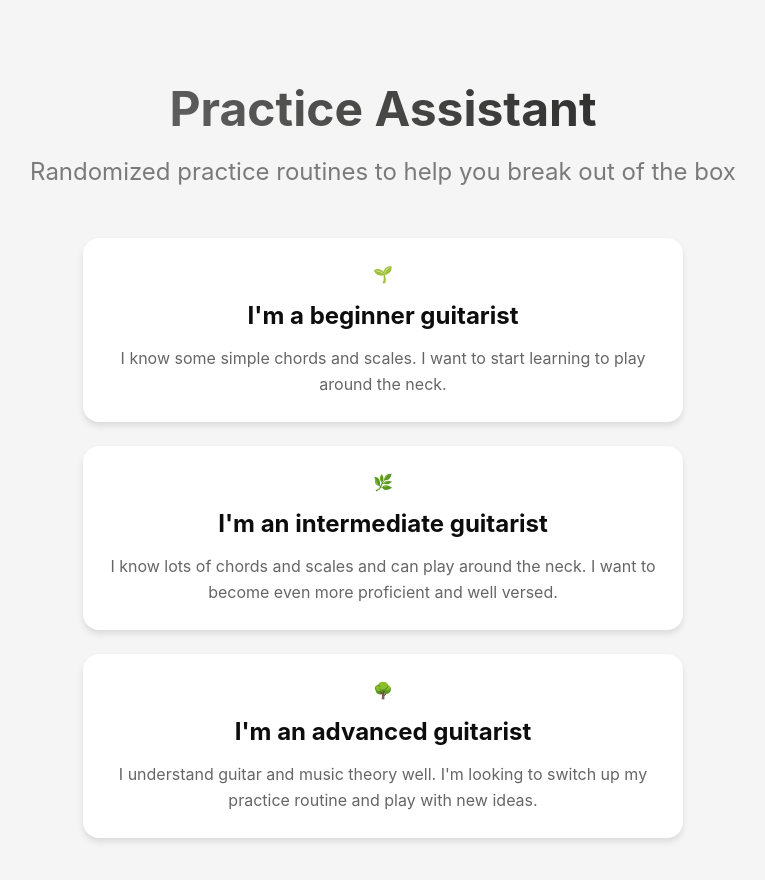
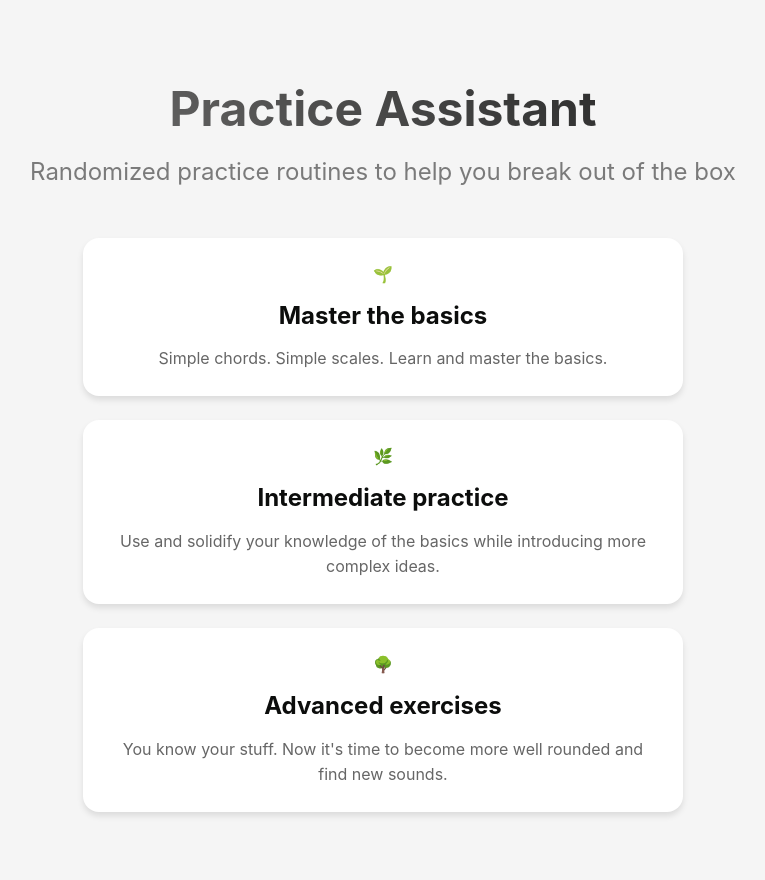
Before and after one commit to Nate-Kane/guitar-practice-helper, a React (Vite) app: page / in a window 1280 px wide. Shown: the top 880 px of the page, without its empty margins (257-1022 px from the left). Built offline with nearby package versions, Linux system fonts and the light colour scheme; no server answers.

Commit message:
copy & style updates

```diff
--- a/src/components/practices/SoloImprovisation/index.tsx
+++ b/src/components/practices/SoloImprovisation/index.tsx
@@ -105,7 +105,7 @@ const SoloImprovisation: FC<SoloImprovisationProps> = ({ skillLevel }) => {
             {skillLevel !== 'beginner' && currentExtension && (
                 <div className={`${styles.practiceDataContainer}`}>
                     <div className={`${styles.practiceInfo}`}>
-                        <h4>Try incorporating a {currentExtension.name}</h4>
+                        <h4>Try incorporating {currentExtension.name}'s</h4>
                         <p>{currentExtension.description}</p>
                     </div>
                     <button
--- a/src/pages/LandingPage.tsx
+++ b/src/pages/LandingPage.tsx
@@ -7,14 +7,15 @@ interface SkillCardProps {
   icon: string;
   level: string;
   onClick: () => void;
+  style?: CSSProperties;
 }
 
 interface LandingPageProps {
   onSkillSelect: (level: string) => void;
 }
 
-const SkillCard: FC<SkillCardProps> = ({ title, description, icon, onClick }) => (
-  <div className="card card-clickable" onClick={onClick}>
+const SkillCard: FC<SkillCardProps> = ({ title, description, icon, onClick, style }) => (
+  <div className="card card-clickable" onClick={onClick} style={style}>
     <div className="icon">{icon}</div>
     <h3>{title}</h3>
     <p>{description}</p>
@@ -31,20 +32,20 @@ const LandingPage: FC<LandingPageProps> = ({ onSkillSelect }) => {
 
   const skillLevels = [
     {
-      title: "I'm a beginner guitarist",
-      description: 'I know some simple chords and scales. I want to start learning to play around the neck.',
+      title: "Master the basics",
+      description: "Simple chords. Simple scales. Learn and master the basics.",
       icon: '🌱',
       level: 'beginner'
     },
     {
-      title: "I'm an intermediate guitarist",
-      description: 'I know lots of chords and scales and can play around the neck. I want to become even more proficient and well versed.',
+      title: "Intermediate practice",
+      description: 'Use and solidify your knowledge of the basics while introducing more complex ideas.',
       icon: '🌿',
       level: 'intermediate'
     },
     {
-      title: "I'm an advanced guitarist",
-      description: "I understand guitar and music theory well. I'm looking to switch up my practice routine and play with new ideas.",
+      title: "Advanced exercises",
+      description: "You know your stuff. Now it's time to become more well rounded and find new sounds.",
       icon: '🌳',
       level: 'advanced'
     }
@@ -55,6 +56,9 @@ const LandingPage: FC<LandingPageProps> = ({ onSkillSelect }) => {
     landingPageHeader: {
       flexDirection: 'column',
       alignItems: 'center'
+    },
+    card: {
+      minWidth: '100%'
     }
   };
 
@@ -74,6 +78,7 @@ const LandingPage: FC<LandingPageProps> = ({ onSkillSelect }) => {
               key={index}
               {...skillLevel}
               onClick={() => handleSkillLevelClick(skillLevel.level)}
+              style={styles.card}
             />
           ))}
         </div>
```
